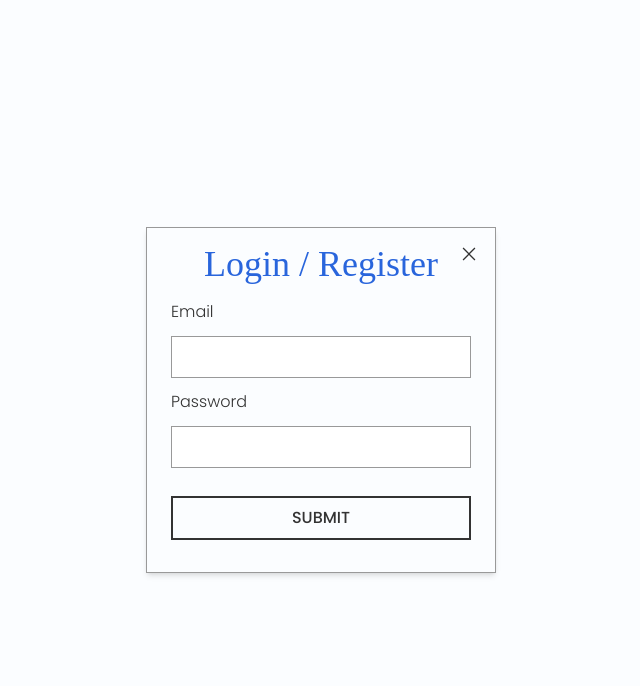
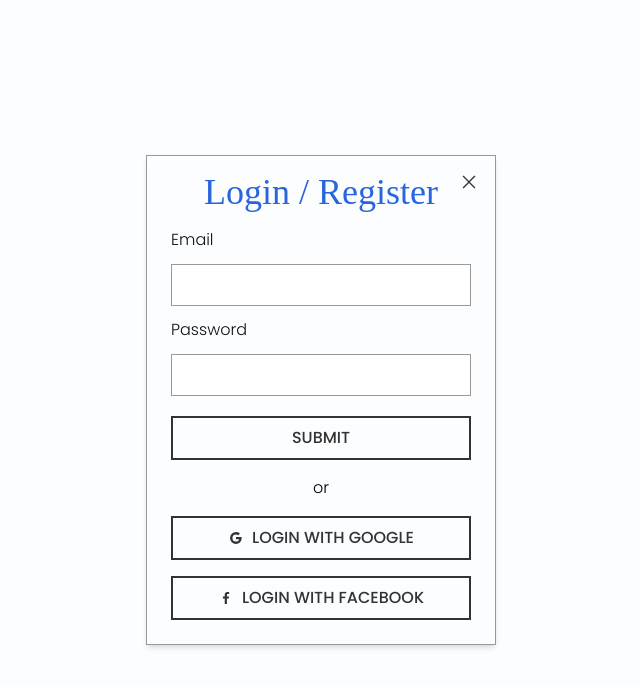
Before and after one commit to Nimira43/Aether, a React (Vite) app in the folder frontend/: page / in a window 1280 px wide. Both pictures are taken after a click on the button "LOGIN". Shown: the top 686 px of the page, without its empty margins (319-959 px from the left). Built offline with nearby package versions, Linux system fonts and the light colour scheme; a web font is replaced by a local one.

Commit message:
Social media login buttons

```diff
--- a/frontend/src/index.css
+++ b/frontend/src/index.css
@@ -21,7 +21,7 @@
   @apply py-2 w-24 text-center border-light border-2 text-light uppercase font-medium hover:bg-light hover:text-main hover-transition;
 }
 
-.dark-btn {
+.outline-btn {
   @apply py-2 text-center border-grey-dark border-2 text-grey-dark uppercase font-medium hover:bg-main hover:text-light hover:border-main hover-transition;
 }
 
--- a/frontend/src/pages/index.jsx
+++ b/frontend/src/pages/index.jsx
@@ -1,5 +1,6 @@
 import { useState } from 'react'
 import { LiaTimesSolid } from 'react-icons/lia'
+import { BiLogoFacebook, BiLogoGoogle } from "react-icons/bi"
 
 const Index = () => {
   const [show, setShow] = useState(false)
@@ -37,7 +38,9 @@ const Index = () => {
           <h2 className='text-center pb-4 logo text-main text-4xl'>Login / Register</h2>
           <form>
             <div className='input-wrapper'>
-              <label htmlFor='email'>Email</label>
+              <label
+                className='text-dark'
+                htmlFor='email'>Email</label>
               <input
                 onChange={inputHandle}
                 type='email'
@@ -48,7 +51,9 @@ const Index = () => {
               />
             </div>
             <div className='input-wrapper'>
-              <label htmlFor='password'>Password</label>
+              <label
+                className='text-dark'
+                htmlFor='password'>Password</label>
               <input
                 onChange={inputHandle}
                 type='password'
@@ -58,13 +63,37 @@ const Index = () => {
                 className='input-field'
               />
             </div>
-            <div className='py-4'>
+            <div className='py-2'>
               <button
-                className='dark-btn w-full'
+                className='outline-btn w-full'
               >
                 Submit
               </button>
             </div>
+            <div className='flex py-2 justify-center items-center px-3'>
+              <span>or</span>
+            </div>
+            <div className='py-2'>
+              <button
+                className='flex items-center justify-center outline-btn w-full text-grey-dark'
+              >
+                <span className='mr-2'>
+                  <BiLogoGoogle />
+                </span>
+                Login with Google
+              </button>
+            </div>
+            <div className='py-2'>
+              <button
+                className='flex items-center justify-center outline-btn w-full'
+              >
+                <span className='mr-2'>
+                  <BiLogoFacebook />
+                </span>
+                Login with Facebook
+              </button>
+            </div>
+
           </form>
         </div>
       </div>
@@ -95,7 +124,7 @@ const Index = () => {
         <div className='py-[170px] flex justify-center items-center flex-col gap-6'>
           <h2 className='logo text-main text-6xl font-semibold text-center'>Where ideas awaken and colours speak</h2>
           <span className='text-grey-dark font-medium text-xl text-center'>Aether makes it easy to create and share professional designs.</span>
-          <button className='dark-btn w-48'>Register</button>
+          <button className='outline-btn w-48'>Register</button>
         </div>
       </div>
 
```
